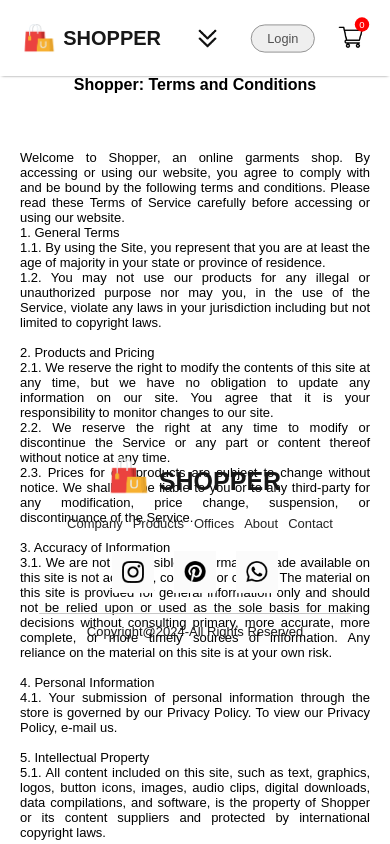
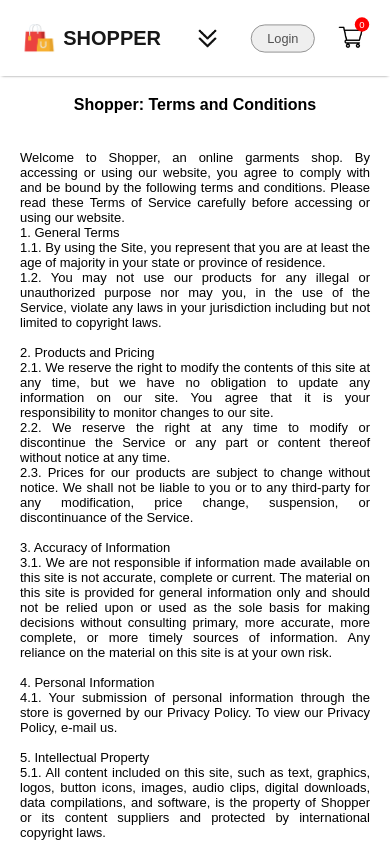
Before and after one commit to parimala-06/Shopper-Client, a React (Create React App) app: page /terms in a window 390 px wide. Shown: the top 844 px of the page. Built offline with nearby package versions, Linux system fonts and the light colour scheme; no server answers.

Commit message:
Added styling to terms and conditions

```diff
--- a/src/components/Terms/Terms.css
+++ b/src/components/Terms/Terms.css
@@ -1,5 +1,7 @@
 .terms{
     height: 90vh;
+    margin: 30px;
+    padding: 30px;
 }
 .terms h1{
     font-size: 30px;
@@ -7,29 +9,28 @@
     text-align: center;
 }
 .terms p{
-    margin: 30px;
-    padding: 30px;
     font-size: 16px;
     text-align: justify;
 }
 
 @media(max-width:800px){
     .terms{
-        height: 65vh;
+        margin: 15px;
+        padding: 15px;
     }
     .terms h1{
         font-size: 20px;
         font-weight: 600;
     }
     .terms p{
-        margin: 15px;
-        padding: 15px;
+
         font-size: 14px;
     }
 }
 @media(max-width:500px){
     .terms{
-        height: 45vh;
+        margin: 10px;
+        padding: 10px;
     }
     .terms h1{
         font-size: 16px;
@@ -37,7 +38,6 @@
     }
     .terms p{
         font-size: 13px;
-        margin: 10px;
-        padding: 10px;
+
     }
 }
```
